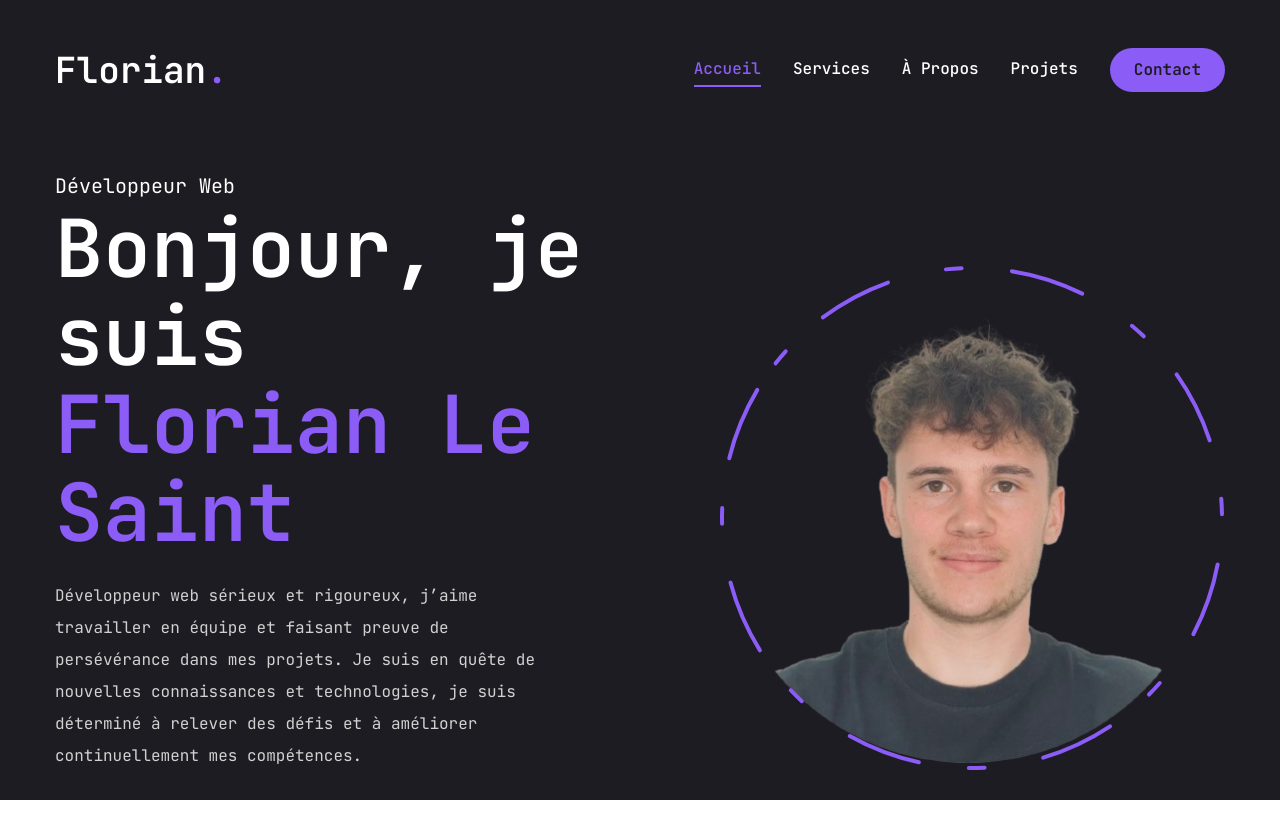
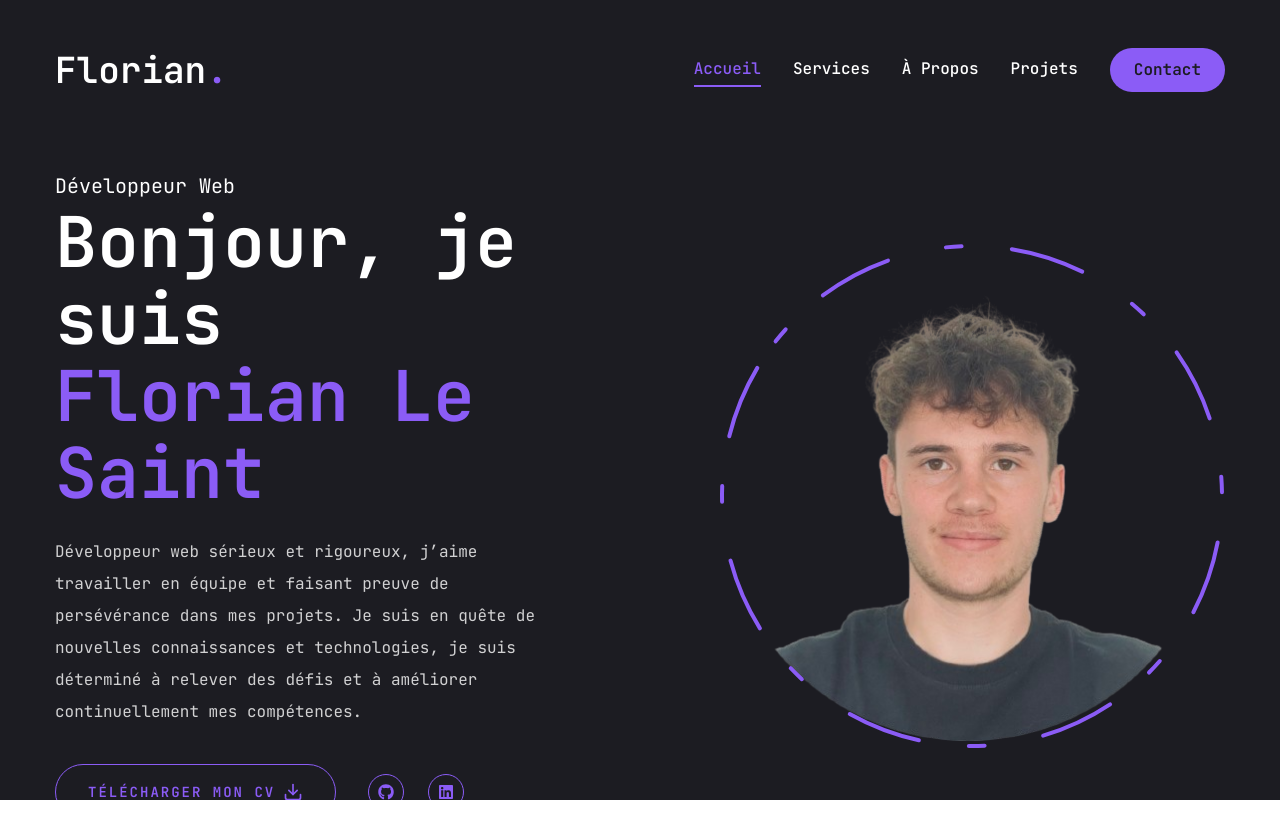
Before and after one commit to flols/Portfolio, a Next.js app: page / in a window 1280 px wide. Shown: the top 838 px of the page. Built offline with nearby package versions, Linux system fonts and the light colour scheme.

Commit message:
update styles

```diff
--- a/app/globals.css
+++ b/app/globals.css
@@ -8,7 +8,7 @@
     }
 
     .h1 {
-        @apply text-[48px] xl:text-[80px] leading-[1.1] font-semibold;
+        @apply text-[48px] xl:text-[70px] leading-[1.1] font-semibold;
     }
 
     .h2 {
```
